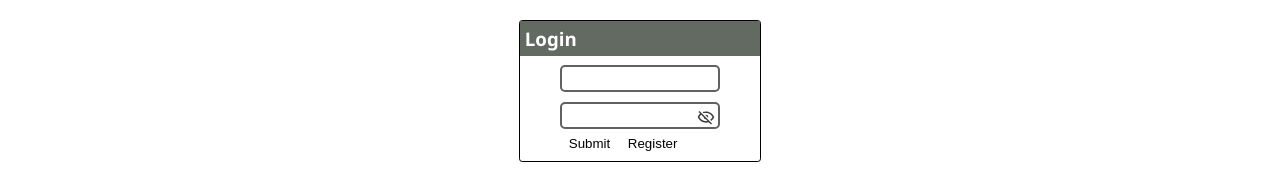
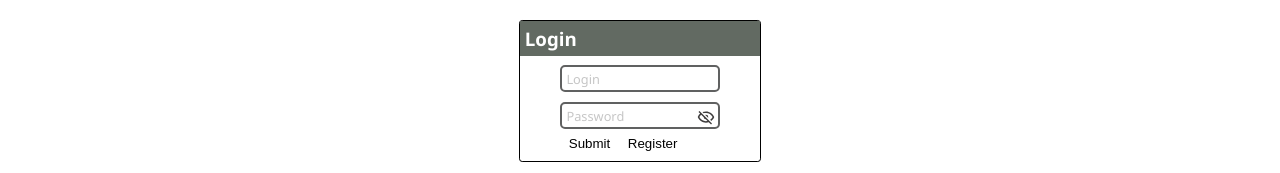
Before and after one commit to johnkallis01/react-restaurant, a React (Vite) app: page /login in a window 1280 px wide. Shown: the part 131-304 px from the top of the page. Built offline with nearby package versions, Linux system fonts and the light colour scheme.

Commit message:
login placeholder

```diff
--- a/src/components/Header.jsx
+++ b/src/components/Header.jsx
@@ -2,15 +2,15 @@ import { Link} from 'react-router-dom';
 import { useState, useEffect } from 'react';
 const Header = () => {
     const [isLoggedIn, setIsLoggedIn] = useState(false);
+    const token = localStorage.getItem('token');
     const handleLogout = () => {
         localStorage.clear();
         setIsLoggedIn(false);
     }
     useEffect(() => {
-        const token = localStorage.getItem('token');
         if(token) setIsLoggedIn(true);
         else setIsLoggedIn(false)
-    }, [isLoggedIn]);
+    }, [token]);
     return (
     <>
         <header>
--- a/src/pages/Login.jsx
+++ b/src/pages/Login.jsx
@@ -35,7 +35,7 @@ const Login = () => {
             </h3>
             <form onSubmit={handleSubmit}>
                 {formData.map((data,i)=>{
-                   return <TextField name={data.name} setInput={data.setInput} isPassword={data.isPassword} key={i}/>
+                   return <TextField placeHolder={data.placeHolder} name={data.name} setInput={data.setInput} isPassword={data.isPassword} key={i}/>
                 })}
                 <div className="form-actions">
                     <button type="submit">Submit</button>
```
